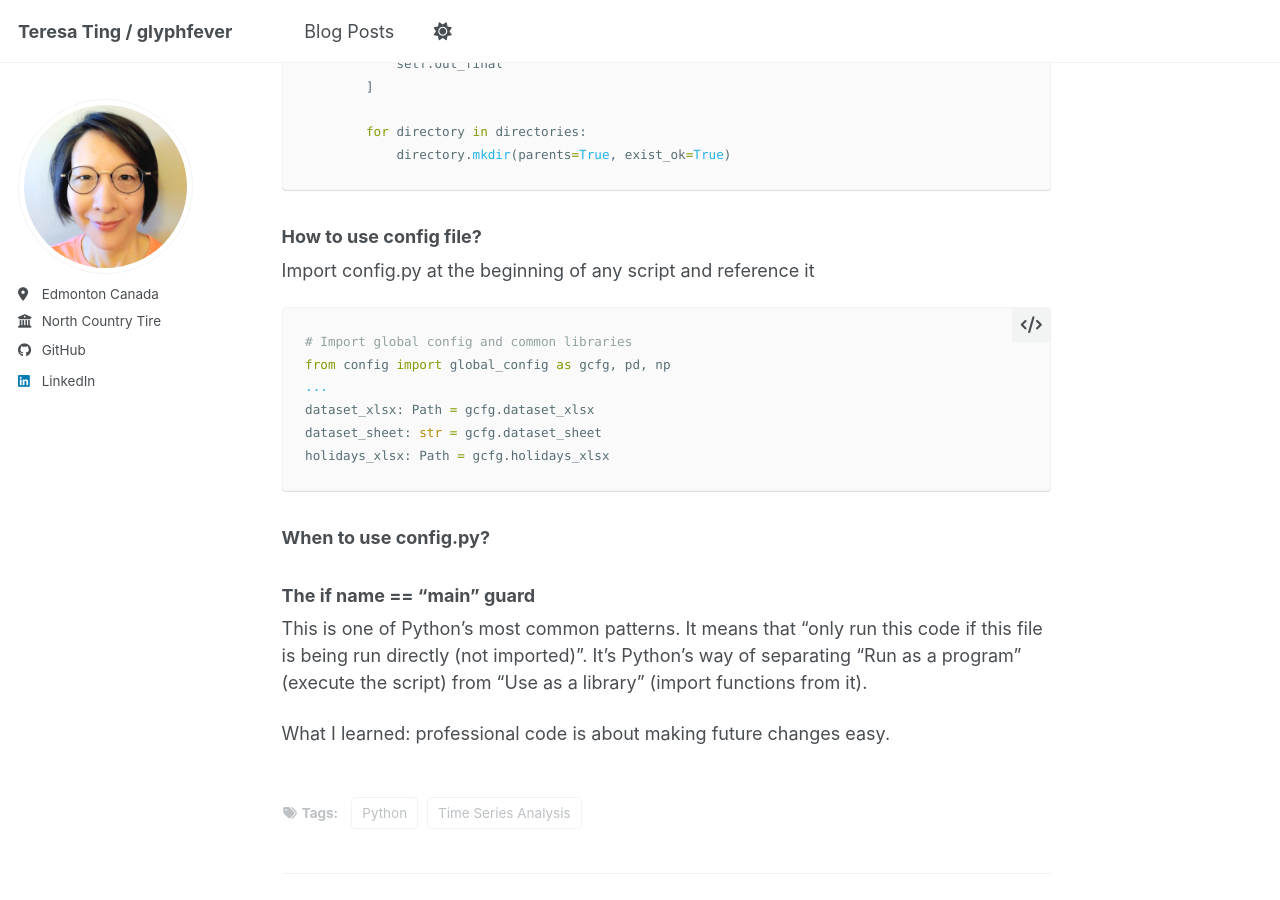
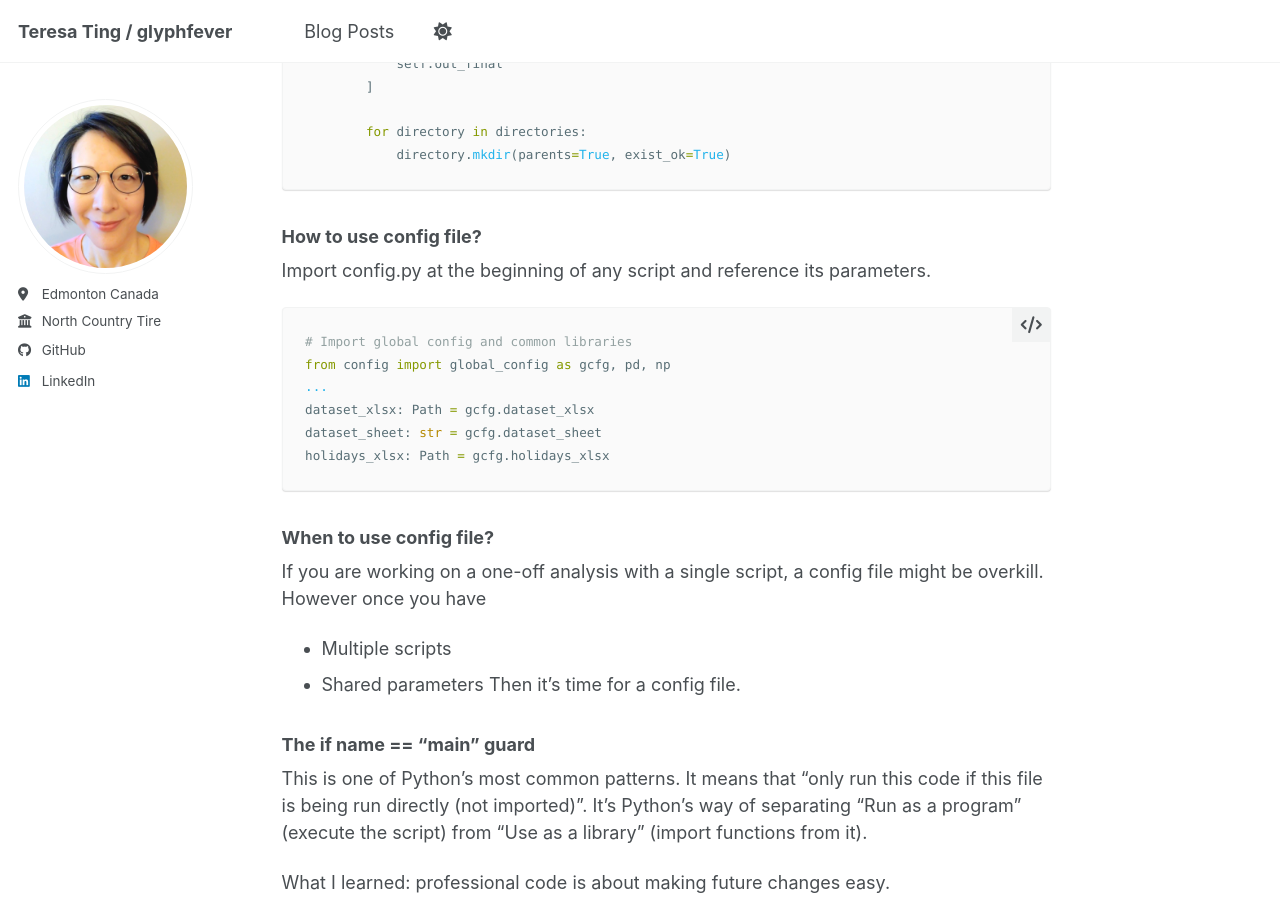
Before and after one commit to glyphfever/glyphfever.github.io, a Jekyll site: the page built from _posts/2025-12-20-blog-post-1.md, in a window 1280 px wide and 900 px high, scrolled down 1728 px. Built offline with Jekyll 4.4.1, drawn with Linux system fonts in a browser that asks for light colours; a script bundle is joined from its source files by our own code; library files that are not in the unit come from our copies.

Commit message:
Update config file usage instructions in blog post
Clarified usage instructions for config.py and added guidance on when to use a config file.

````diff
--- a/_posts/2025-12-20-blog-post-1.md
+++ b/_posts/2025-12-20-blog-post-1.md
@@ -62,10 +62,8 @@ The decorator concept in Python is similar to other programming languages such a
         for directory in directories:
             directory.mkdir(parents=True, exist_ok=True)
 ```
-
 ### How to use config file?
-Import config.py at the beginning of any script and reference it
-
+Import config.py at the beginning of any script and reference its parameters.
 ```python
 # Import global config and common libraries
 from config import global_config as gcfg, pd, np
@@ -74,9 +72,11 @@ dataset_xlsx: Path = gcfg.dataset_xlsx
 dataset_sheet: str = gcfg.dataset_sheet
 holidays_xlsx: Path = gcfg.holidays_xlsx
 ```
-
-### When to use config.py?
-
+### When to use config file?
+If you are working on a one-off analysis with a single script, a config file might be overkill. However once you have
+- Multiple scripts
+- Shared parameters
+Then it's time for a config file.
 
 ### The if __name__ == "__main__" guard
 This is one of Python's most common patterns. It means that "only run this code if this file is being run directly (not imported)". It's Python's way of separating "Run as a program" (execute the script) from "Use as a library" (import functions from it).
````
